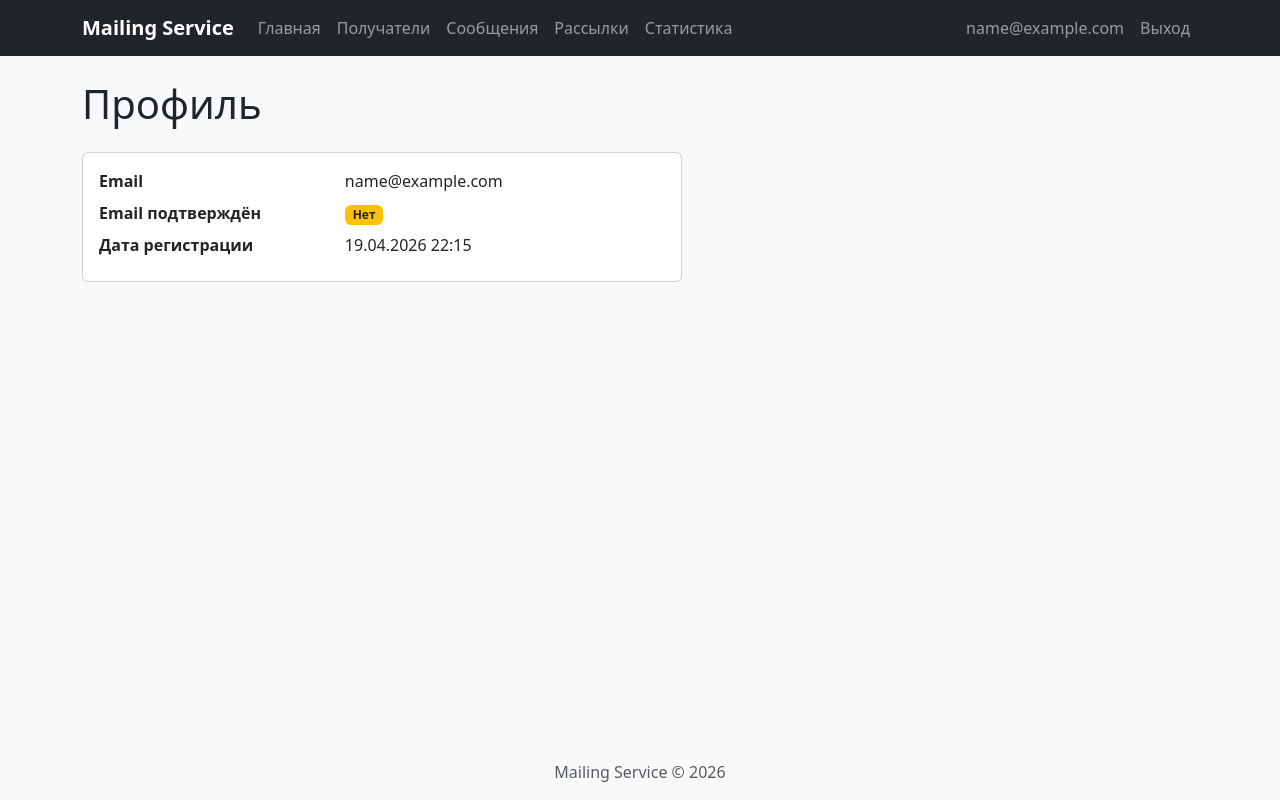
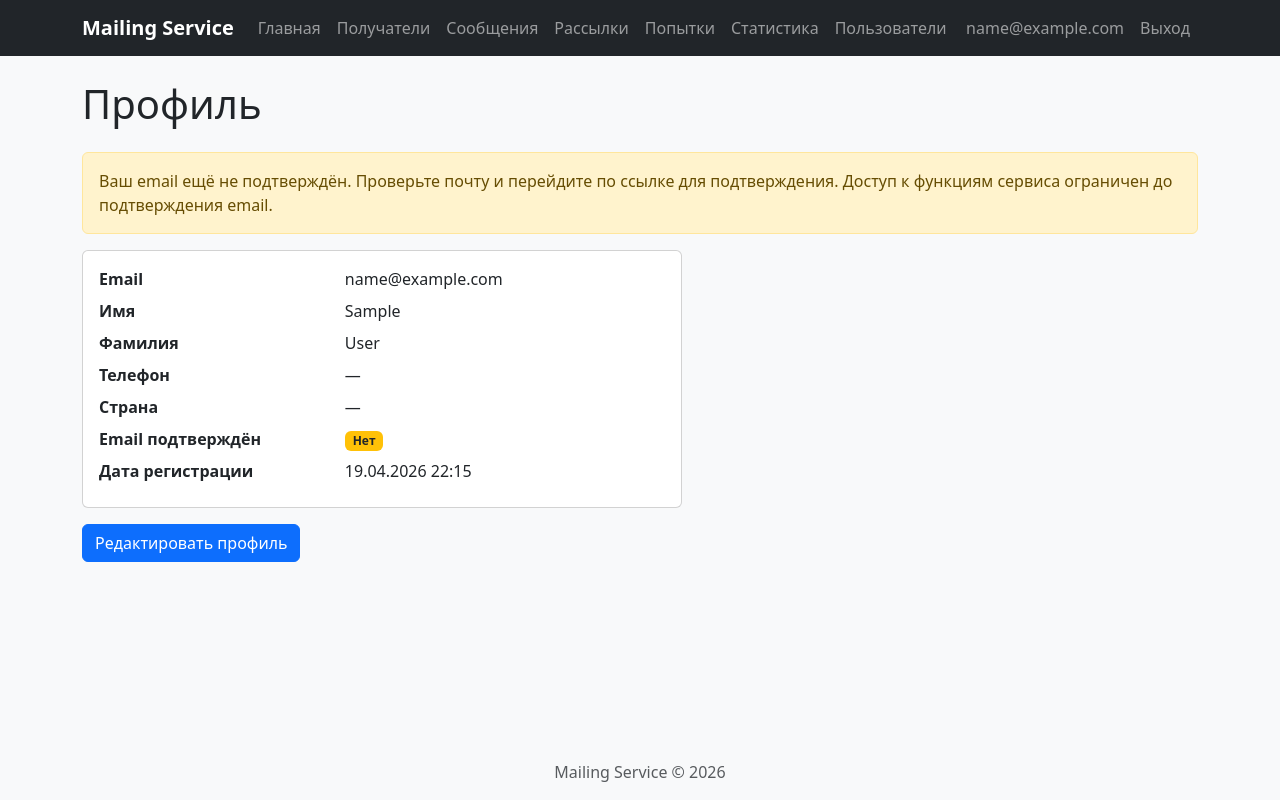
Before and after one commit to webmiko/mailing-service, a Django app: page /users/profile/ in a window 1280 px wide. Run offline with Django 5.2, Linux system fonts and the light colour scheme; the visitor is signed in with stand-in values (Sample User, id 1).

Commit message:
feat(templates): навигация, права владельца, профиль и список пользователей

```diff
--- a/templates/base.html
+++ b/templates/base.html
@@ -20,10 +20,16 @@
             <div class="collapse navbar-collapse" id="mainNav">
                 <ul class="navbar-nav me-auto mb-2 mb-lg-0">
                     <li class="nav-item"><a class="nav-link" href="{% url 'mailing:home' %}">Главная</a></li>
+                    {% if user.is_authenticated %}
                     <li class="nav-item"><a class="nav-link" href="{% url 'mailing:recipient_list' %}">Получатели</a></li>
                     <li class="nav-item"><a class="nav-link" href="{% url 'mailing:message_list' %}">Сообщения</a></li>
                     <li class="nav-item"><a class="nav-link" href="{% url 'mailing:mailing_list' %}">Рассылки</a></li>
+                    <li class="nav-item"><a class="nav-link" href="{% url 'mailing:attempt_list' %}">Попытки</a></li>
                     <li class="nav-item"><a class="nav-link" href="{% url 'mailing:statistics' %}">Статистика</a></li>
+                    {% if user.is_staff %}
+                    <li class="nav-item"><a class="nav-link" href="{% url 'users:user_list' %}">Пользователи</a></li>
+                    {% endif %}
+                    {% endif %}
                 </ul>
                 <ul class="navbar-nav">
                     {% if user.is_authenticated %}
--- a/templates/mailing/attempt_list.html
+++ b/templates/mailing/attempt_list.html
@@ -24,7 +24,7 @@
                         Рассылка #{{ attempt.mailing.pk }}
                     </a>
                 </td>
-                <td>{{ attempt.attempted_at|date:"d.m.Y H:i:s" }}</td>
+                <td>{{ attempt.attempt_time|date:"d.m.Y H:i:s" }}</td>
                 <td>
                     <span class="badge {% if attempt.status == 'Успешно' %}bg-success{% else %}bg-danger{% endif %}">
                         {{ attempt.status }}
--- a/templates/mailing/message_detail.html
+++ b/templates/mailing/message_detail.html
@@ -17,8 +17,10 @@
 </div>
 
 <div class="d-flex flex-wrap gap-2">
+    {% if request.user == msg.owner or request.user.is_staff %}
     <a href="{% url 'mailing:message_update' msg.pk %}" class="btn btn-secondary">Редактировать</a>
     <a href="{% url 'mailing:message_delete' msg.pk %}" class="btn btn-danger">Удалить</a>
+    {% endif %}
     <a href="{% url 'mailing:message_list' %}" class="btn btn-outline-secondary">Назад к списку</a>
 </div>
 {% endblock %}
--- a/templates/mailing/message_list.html
+++ b/templates/mailing/message_list.html
@@ -24,10 +24,12 @@
                 <td><a href="{% url 'mailing:message_detail' msg.pk %}">{{ msg.subject }}</a></td>
                 <td class="d-none d-md-table-cell">{{ msg.body|truncatewords:15 }}</td>
                 <td>
+                    {% if request.user == msg.owner or request.user.is_staff %}
                     <div class="btn-group btn-group-sm">
                         <a href="{% url 'mailing:message_update' msg.pk %}" class="btn btn-outline-secondary">Изменить</a>
                         <a href="{% url 'mailing:message_delete' msg.pk %}" class="btn btn-outline-danger">Удалить</a>
                     </div>
+                    {% endif %}
                 </td>
             </tr>
             {% endfor %}
--- a/templates/mailing/recipient_detail.html
+++ b/templates/mailing/recipient_detail.html
@@ -19,8 +19,10 @@
 </div>
 
 <div class="d-flex flex-wrap gap-2">
+    {% if request.user == recipient.owner or request.user.is_staff %}
     <a href="{% url 'mailing:recipient_update' recipient.pk %}" class="btn btn-secondary">Редактировать</a>
     <a href="{% url 'mailing:recipient_delete' recipient.pk %}" class="btn btn-danger">Удалить</a>
+    {% endif %}
     <a href="{% url 'mailing:recipient_list' %}" class="btn btn-outline-secondary">Назад к списку</a>
 </div>
 {% endblock %}
--- a/templates/mailing/recipient_list.html
+++ b/templates/mailing/recipient_list.html
@@ -26,10 +26,12 @@
                 <td>{{ recipient.email }}</td>
                 <td class="d-none d-md-table-cell">{{ recipient.comment|truncatewords:10 }}</td>
                 <td>
+                    {% if request.user == recipient.owner or request.user.is_staff %}
                     <div class="btn-group btn-group-sm">
                         <a href="{% url 'mailing:recipient_update' recipient.pk %}" class="btn btn-outline-secondary">Изменить</a>
                         <a href="{% url 'mailing:recipient_delete' recipient.pk %}" class="btn btn-outline-danger">Удалить</a>
                     </div>
+                    {% endif %}
                 </td>
             </tr>
             {% endfor %}
--- a/templates/users/profile.html
+++ b/templates/users/profile.html
@@ -5,11 +5,31 @@
 {% block content %}
 <h1 class="mb-4">Профиль</h1>
 
+{% if not user.is_verified %}
+<div class="alert alert-warning" role="alert">
+    Ваш email ещё не подтверждён. Проверьте почту и перейдите по ссылке для подтверждения.
+    Доступ к функциям сервиса ограничен до подтверждения email.
+</div>
+{% endif %}
+
 <div class="card" style="max-width: 600px;">
     <div class="card-body">
+        {% if user.avatar %}
+        <div class="mb-3 text-center">
+            <img src="{{ user.avatar.url }}" alt="Аватар" class="rounded-circle" style="width: 120px; height: 120px; object-fit: cover;">
+        </div>
+        {% endif %}
         <dl class="row mb-0">
             <dt class="col-sm-5">Email</dt>
             <dd class="col-sm-7">{{ user.email }}</dd>
+            <dt class="col-sm-5">Имя</dt>
+            <dd class="col-sm-7">{{ user.first_name|default:"—" }}</dd>
+            <dt class="col-sm-5">Фамилия</dt>
+            <dd class="col-sm-7">{{ user.last_name|default:"—" }}</dd>
+            <dt class="col-sm-5">Телефон</dt>
+            <dd class="col-sm-7">{{ user.phone|default:"—" }}</dd>
+            <dt class="col-sm-5">Страна</dt>
+            <dd class="col-sm-7">{{ user.country|default:"—" }}</dd>
             <dt class="col-sm-5">Email подтверждён</dt>
             <dd class="col-sm-7">
                 {% if user.is_verified %}
@@ -23,4 +43,8 @@
         </dl>
     </div>
 </div>
+
+<div class="mt-3">
+    <a href="{% url 'users:profile_edit' %}" class="btn btn-primary">Редактировать профиль</a>
+</div>
 {% endblock %}
```
Also changed, not shown: templates/mailing/mailing_detail.html (+11 -3 lines), templates/mailing/mailing_list.html (+10 -2 lines), templates/users/profile_edit.html (added, +30 -0 lines), templates/users/user_list.html (added, +53 -0 lines).
